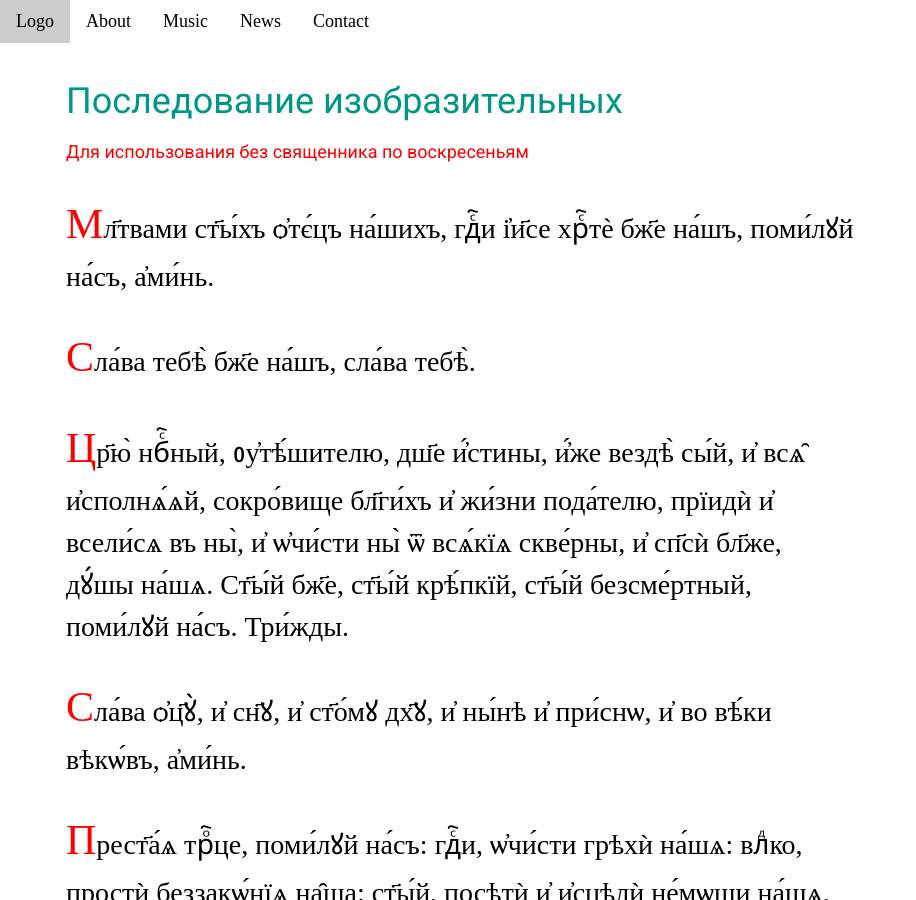
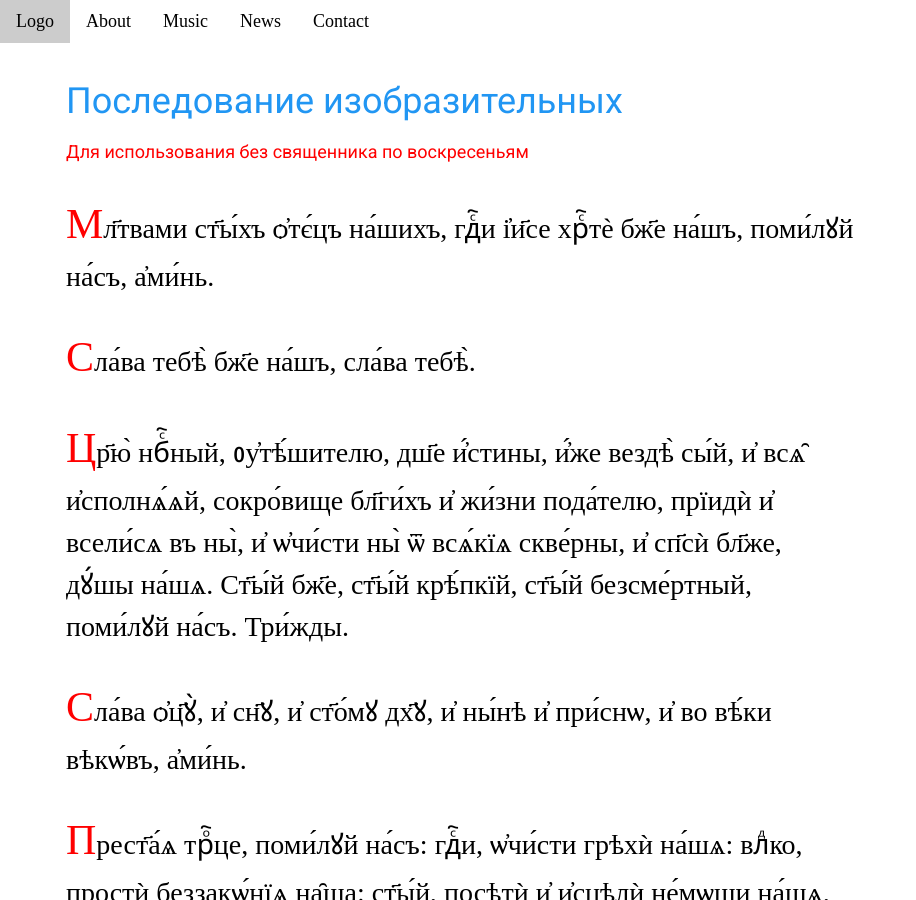
Before and after one commit to markjville/markjville.github.io, a Jekyll site: the page built from index.md, in a window 1280 px wide and 900 px high. Shown: the whole window, without its empty margins (0-916 px from the left). Built offline with Jekyll 4.4.1, drawn with Linux system fonts in a browser that asks for light colours; some web fonts are replaced; comment, search, counter and statistics services are not loaded; our own code applies the rules of GitHub Pages for plain Markdown files.

Commit message:
Update default.html

```diff
--- a/_layouts/default.html
+++ b/_layouts/default.html
@@ -35,7 +35,7 @@ p::first-letter {
 
   <div class="w3-row w3-padding-64">
     <div class="w3-twothird w3-container">
-      <h1 class="w3-text-teal">Последование изобразительных</h1>
+      <h1 class="w3-text-blue">Последование изобразительных</h1>
       <div class="post-content">
                   <h5 style="color:red;"> Для использования без священника по воскресеньям</h5><!--kg-card-begin: html--><p>Мл҃твами ст҃ы́хъ ѻ҆тє́цъ на́шихъ, гдⷭ҇и і҆и҃се хрⷭ҇тѐ бж҃е на́шъ, поми́лꙋй на́съ, а҆ми́нь.</p>
 <p>Сла́ва тебѣ̀ бж҃е на́шъ, сла́ва тебѣ̀.</p>
```
